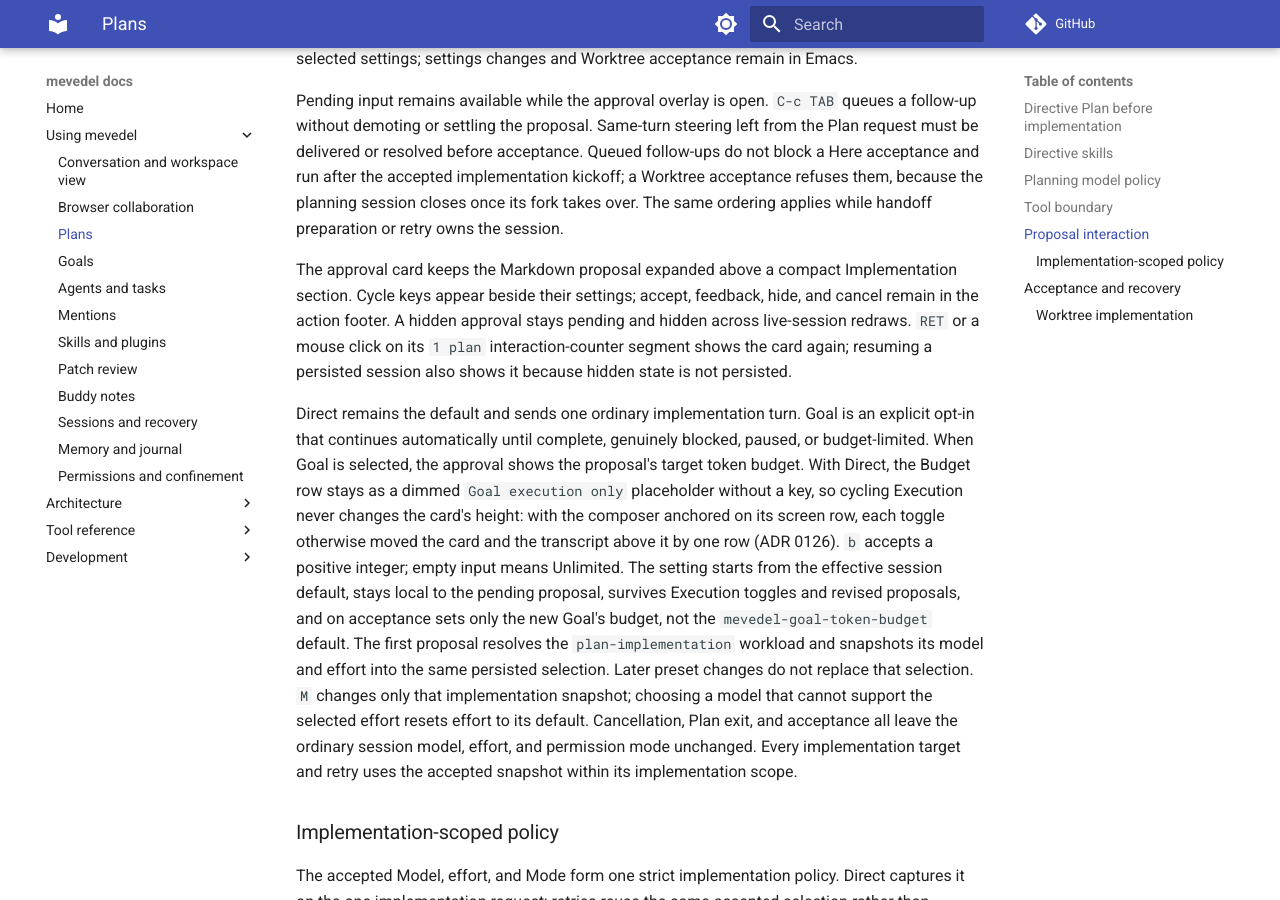
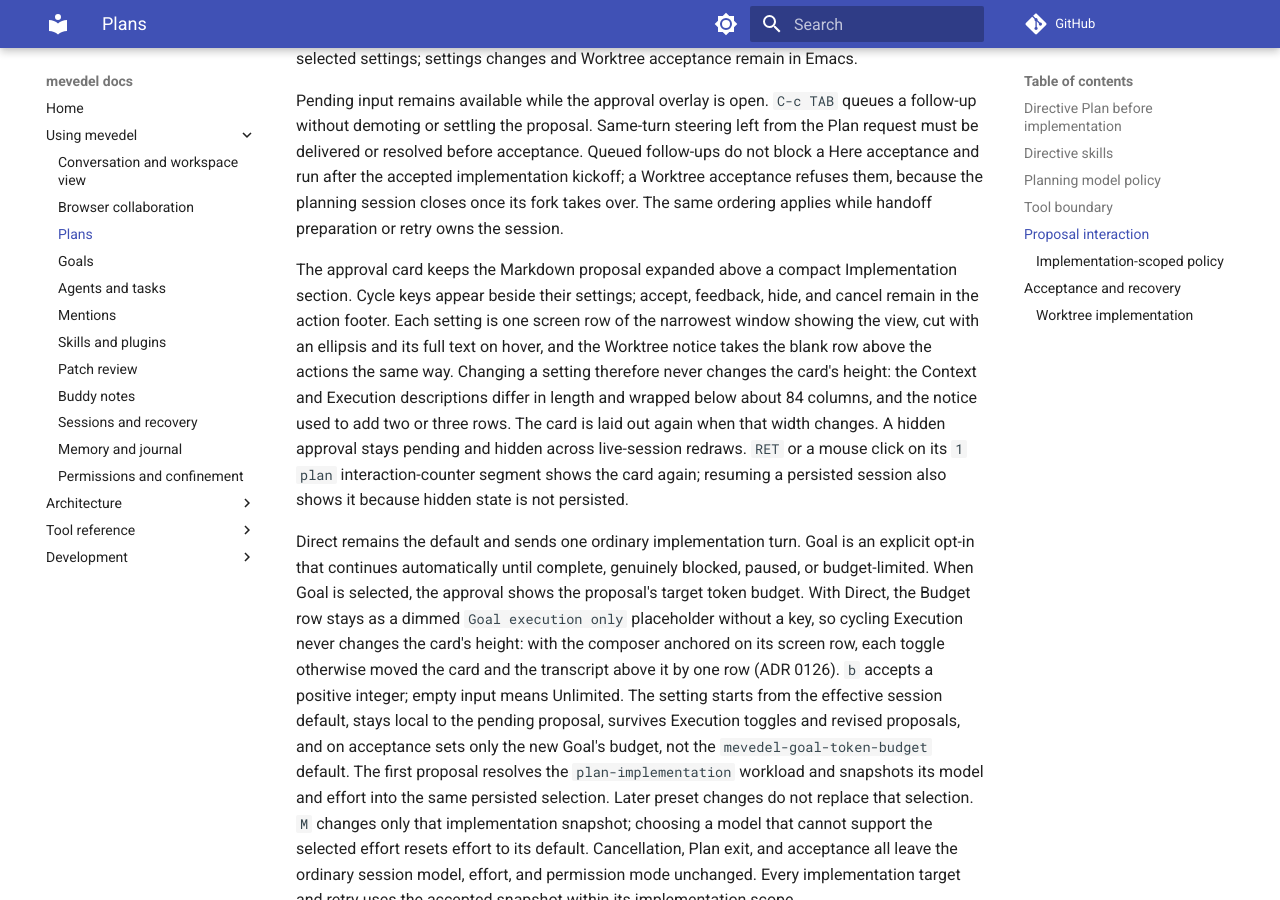
Before and after one commit to FrauH0lle/mevedel, an MkDocs documentation site: the page built from docs/plan-mode.md, in a window 1280 px wide and 900 px high, scrolled down 4907 px. Built offline with MkDocs 1.6.1 and Material for MkDocs 9.7.7, drawn with Linux system fonts in a browser that asks for light colours; comment, search, counter and statistics services are not loaded.

Commit message:
fix(plan): Keep every approval setting and its notice to one row
The Context and Execution descriptions differ in length per value and
wrapped below about 84 columns, so cycling `c' or `e' could change the
card's height; the Worktree notice added two or three rows when it
appeared.  With the composer anchored, each change moved the card and
the transcript above it.  Every setting row is now cut to one screen row
of the narrowest window showing the view, with its full text on hover,
and the notice takes the existing blank row above the actions the same
way.  A card with a notice measured 20 lines against 18 without one; both
are now 18.  The interaction zone's width-change rebuild lays the card
out again when that width changes.

* mevedel-plan-mode.el (mevedel-plan-mode--fit-row): New.
(mevedel-plan-mode--render-approval): Fit each setting and the notice
slot to one row.
* test/test-mevedel-plan-mode.el: Cover the constant height, the cut
notice and its hover text.
* docs/plan-mode.md: Describe it.

```diff
--- a/docs/plan-mode.md
+++ b/docs/plan-mode.md
@@ -235,7 +235,13 @@
 
 The approval card keeps the Markdown proposal expanded above a compact
 Implementation section. Cycle keys appear beside their settings; accept,
-feedback, hide, and cancel remain in the action footer. A hidden approval stays
+feedback, hide, and cancel remain in the action footer. Each setting is one
+screen row of the narrowest window showing the view, cut with an ellipsis and
+its full text on hover, and the Worktree notice takes the blank row above the
+actions the same way. Changing a setting therefore never changes the card's
+height: the Context and Execution descriptions differ in length and wrapped
+below about 84 columns, and the notice used to add two or three rows. The
+card is laid out again when that width changes. A hidden approval stays
 pending and hidden across live-session redraws. `RET` or a mouse click on its
 `1 plan` interaction-counter segment shows the card again; resuming a persisted
 session also shows it because hidden state is not persisted.
```
Also changed, not shown: 2 other files.
